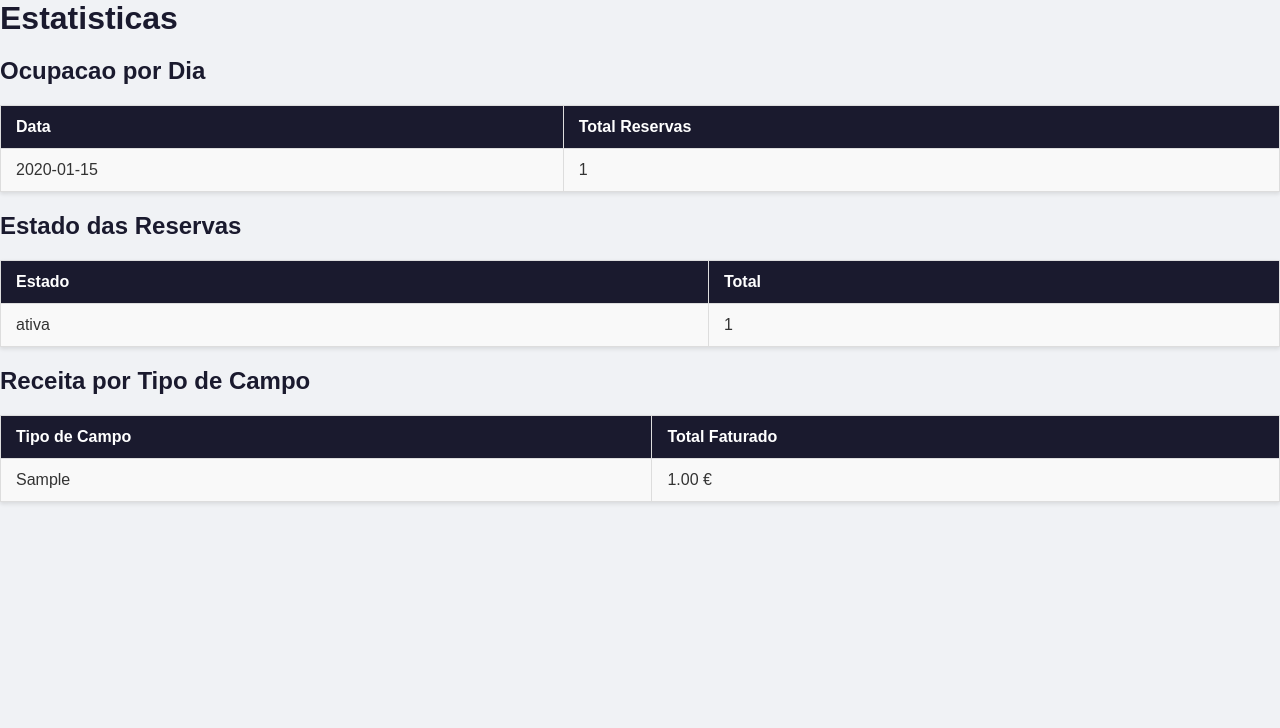
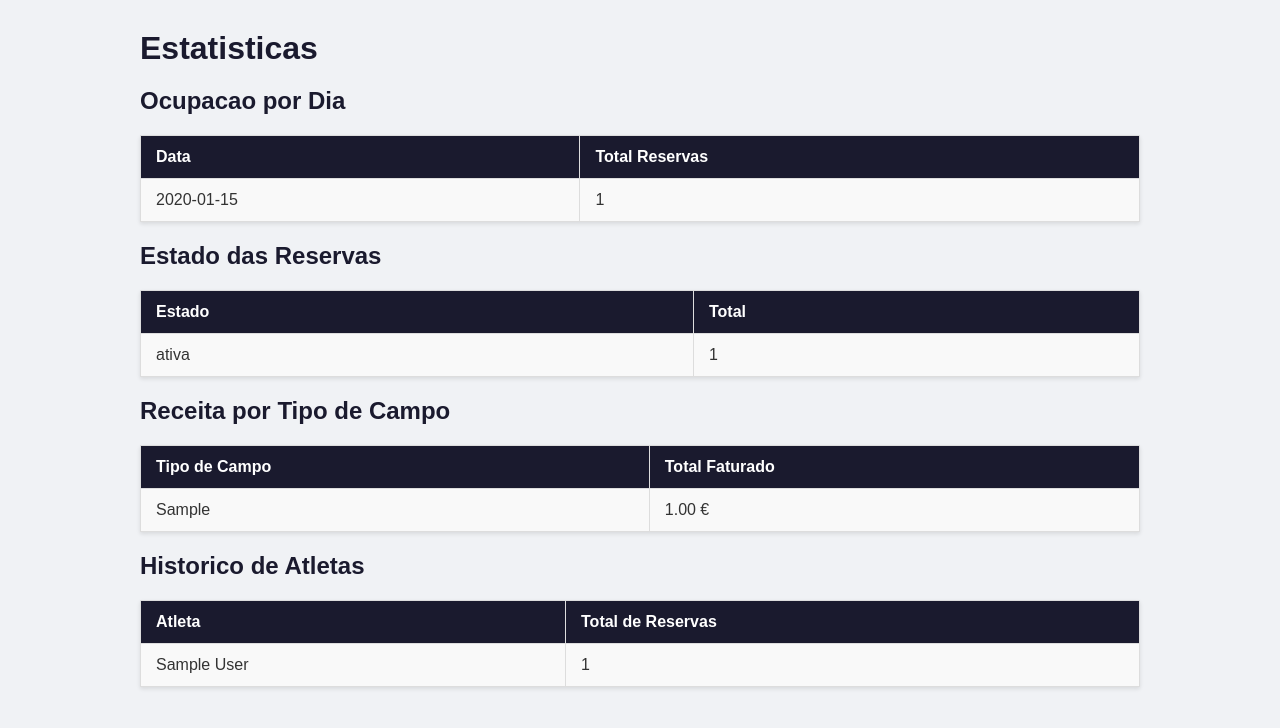
Before and after one commit to yxsin720/projeto-clube-desportivo, a PHP site: page /admin/stats.php in a window 1280 px wide. Shown: the part 48-776 px from the top of the page. Run offline with PHP 8.4, Linux system fonts and the light colour scheme; the visitor is signed in with stand-in values (Sample User, id 1); tables that the repository leaves empty hold one stand-in row (values such as "Sample post").

Commit message:
atualizacao das estatisticas com historico de atletas

```diff
--- a/admin/stats.php
+++ b/admin/stats.php
@@ -7,11 +7,10 @@ if (!isset($_SESSION['user_id'])) {
     exit;
 }
 
-$ocupacao = $pdo->query("SELECT data_hora, COUNT(*) as total FROM reservas GROUP BY data_hora")->fetchAll();
-
+$ocupacao = $pdo->query("SELECT data_hora, COUNT(*) as total FROM reservas GROUP BY data_hora ORDER BY data_hora DESC")->fetchAll();
 $estado_reservas = $pdo->query("SELECT estado, COUNT(*) as total FROM reservas GROUP BY estado")->fetchAll();
-
 $receita = $pdo->query("SELECT c.tipo_campo, SUM(p.montante) as total FROM pagamentos p JOIN reservas r ON p.id_reserva = r.id JOIN campos c ON r.id_campo = c.id GROUP BY c.tipo_campo")->fetchAll();
+$historico_atletas = $pdo->query("SELECT u.nome, COUNT(r.id) as total_reservas FROM users u LEFT JOIN reservas r ON u.id = r.id_user GROUP BY u.id, u.nome")->fetchAll();
 ?>
 <!DOCTYPE html>
 <html lang="pt">
@@ -29,7 +28,7 @@ $receita = $pdo->query("SELECT c.tipo_campo, SUM(p.montante) as total FROM pagam
         <a href="stats.php">Estatisticas</a>
         <a href="../logout.php">Sair</a>
     </nav>
-
+    <div class="container">
         <h1>Estatisticas</h1>
 
         <h2>Ocupacao por Dia</h2>
@@ -40,8 +39,8 @@ $receita = $pdo->query("SELECT c.tipo_campo, SUM(p.montante) as total FROM pagam
             </tr>
             <?php foreach ($ocupacao as $linha): ?>
                 <tr>
-                <td><?php echo $linha['data_hora']; ?></td>
-                <td><?php echo $linha['total']; ?></td>
+                    <td><?= $linha['data_hora'] ?></td>
+                    <td><?= $linha['total'] ?></td>
                 </tr>
             <?php endforeach; ?>
         </table>
@@ -54,8 +53,8 @@ $receita = $pdo->query("SELECT c.tipo_campo, SUM(p.montante) as total FROM pagam
             </tr>
             <?php foreach ($estado_reservas as $linha): ?>
                 <tr>
-                <td><?php echo $linha['estado']; ?></td>
-                <td><?php echo $linha['total']; ?></td>
+                    <td><?= $linha['estado'] ?></td>
+                    <td><?= $linha['total'] ?></td>
                 </tr>
             <?php endforeach; ?>
         </table>
@@ -68,11 +67,26 @@ $receita = $pdo->query("SELECT c.tipo_campo, SUM(p.montante) as total FROM pagam
             </tr>
             <?php foreach ($receita as $linha): ?>
                 <tr>
-                <td><?php echo $linha['tipo_campo']; ?></td>
-                <td><?php echo $linha['total']; ?> €</td>
+                    <td><?= $linha['tipo_campo'] ?></td>
+                    <td><?= $linha['total'] ?> €</td>
                 </tr>
             <?php endforeach; ?>
         </table>
+
+        <h2>Historico de Atletas</h2>
+        <table>
+            <tr>
+                <th>Atleta</th>
+                <th>Total de Reservas</th>
+            </tr>
+            <?php foreach ($historico_atletas as $linha): ?>
+                <tr>
+                    <td><?= $linha['nome'] ?></td>
+                    <td><?= $linha['total_reservas'] ?></td>
+                </tr>
+            <?php endforeach; ?>
+        </table>
+    </div>
 </body>
 
 </html>
```
Lines whose indentation alone changed are shown as unchanged.
